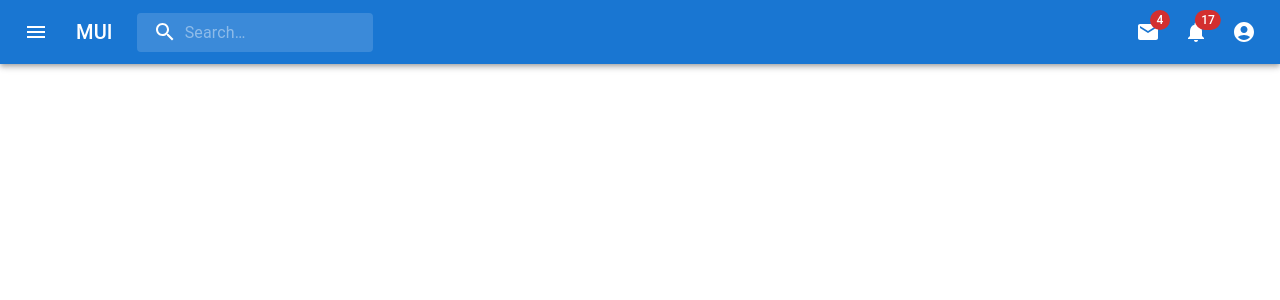
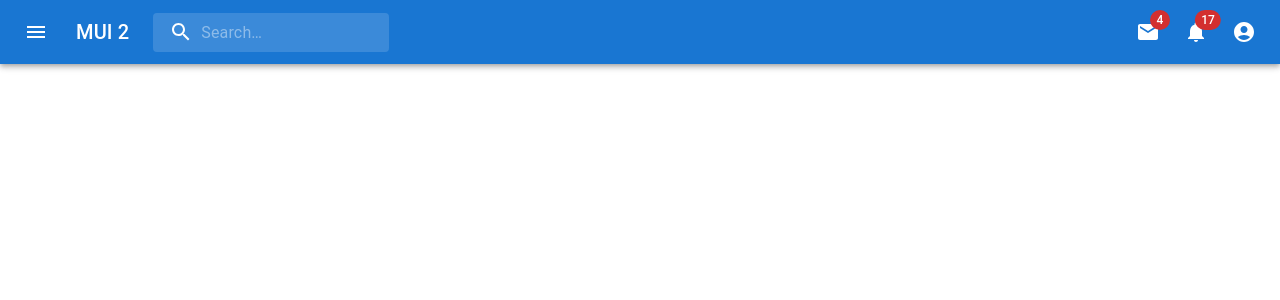
Before and after one commit to NogueiraJr/mui-barra-aplicativos, a Next.js app: page / in a window 1280 px wide. Shown: the top 300 px of the page. Built offline with nearby package versions, Linux system fonts and the light colour scheme.

Commit message:
Update index.js
Alteração para testar reflexo no Deploy.

```diff
--- a/pages/index.js
+++ b/pages/index.js
@@ -173,7 +173,7 @@ export default function PrimarySearchAppBar() {
             component="div"
             sx={{ display: { xs: 'none', sm: 'block' } }}
           >
-            MUI
+            MUI 2
           </Typography>
           <Search>
             <SearchIconWrapper>
```
